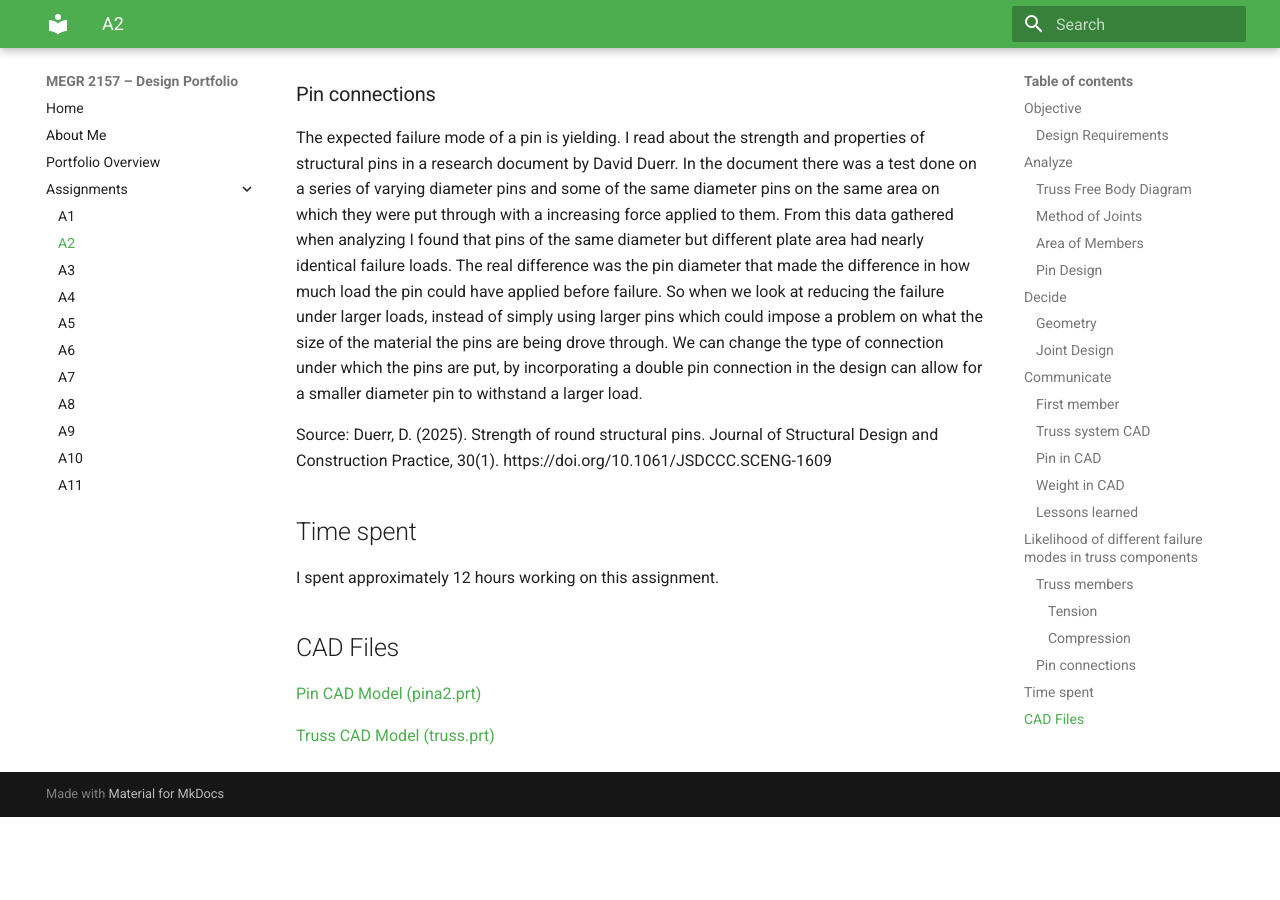
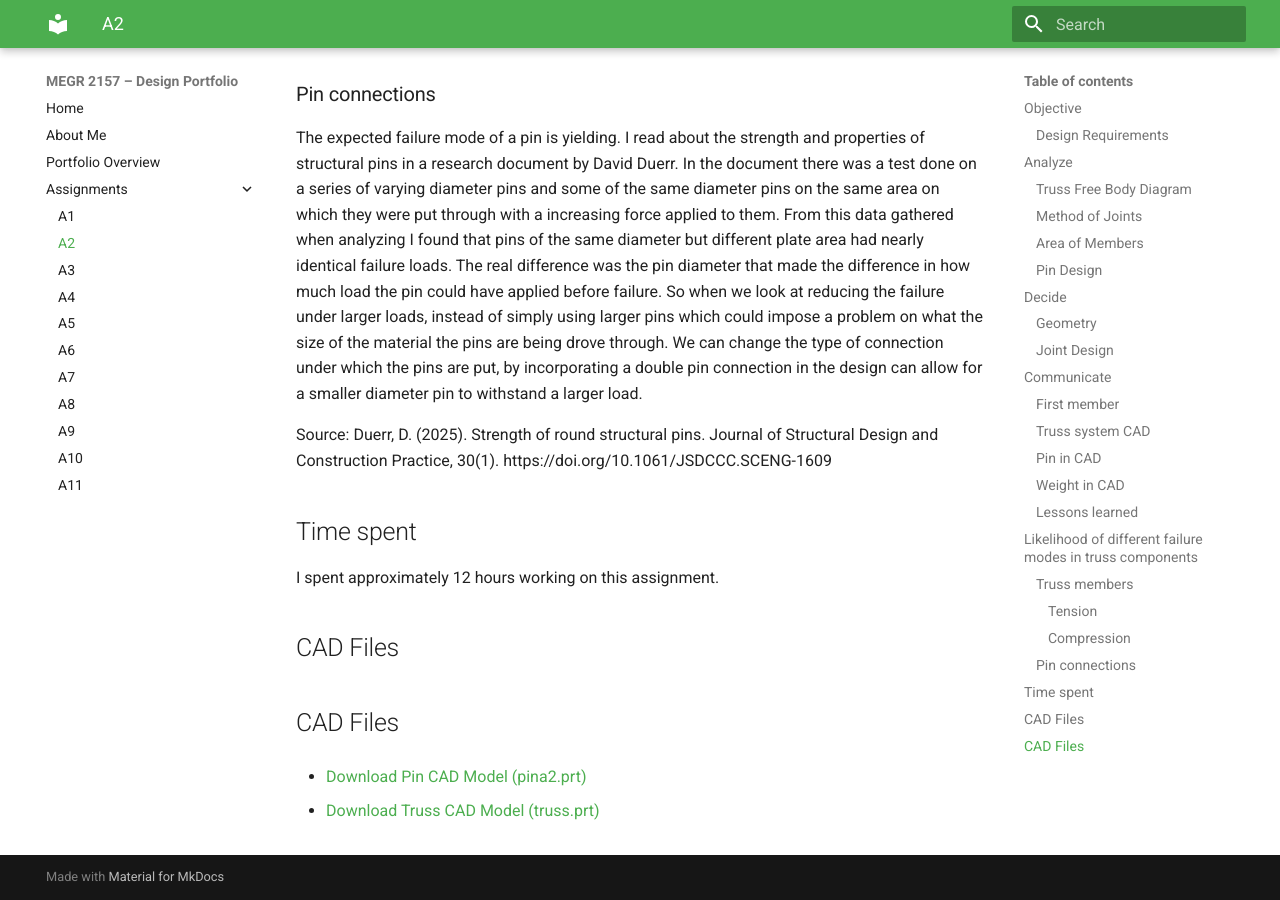
Before and after one commit to Greyson-Boatright/design-projects-portfolio, an MkDocs documentation site: the page built from docs/assignments/A02/index.md, in a window 1280 px wide and 900 px high, scrolled down 12530 px. Built offline with MkDocs 1.6.1 and Material for MkDocs 9.7.7, drawn with Linux system fonts in a browser that asks for light colours; before the commit the page ends 13347 px from its top, so only the background shows below that.

Commit message:
Update index.md

```diff
--- a/docs/assignments/A02/index.md
+++ b/docs/assignments/A02/index.md
@@ -98,6 +98,7 @@ Source: Duerr, D. (2025). Strength of round structural pins. Journal of Structur
 I spent approximately 12 hours working on this assignment.
 
 ## CAD Files
-[Pin CAD Model (pina2.prt)](./pina2.prt)
+## CAD Files
+* <a href="./pina2.prt" download>Download Pin CAD Model (pina2.prt)</a>
 
-[Truss CAD Model (truss.prt)](./truss.prt)
+* <a href="./truss.prt" download>Download Truss CAD Model (truss.prt)</a>
```
